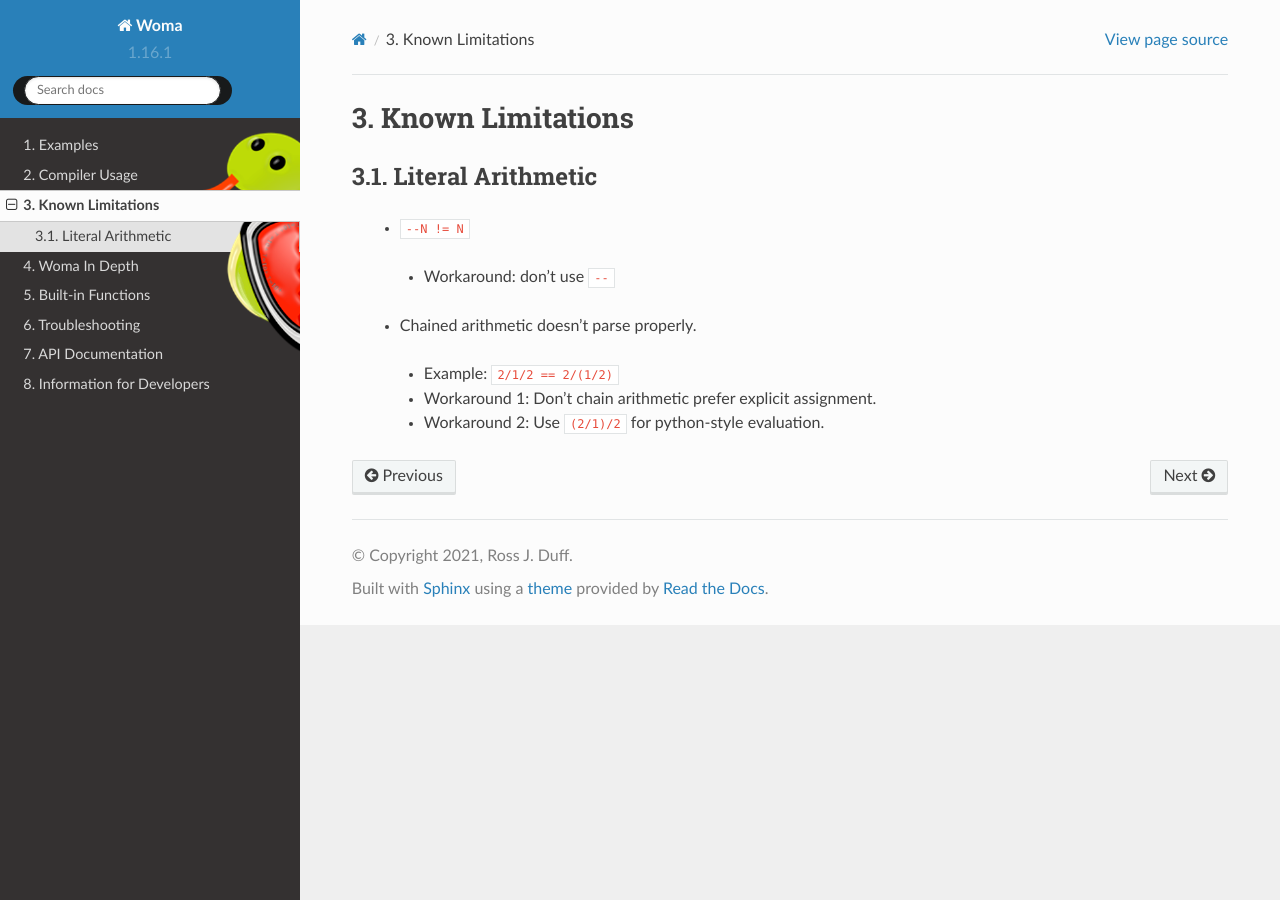
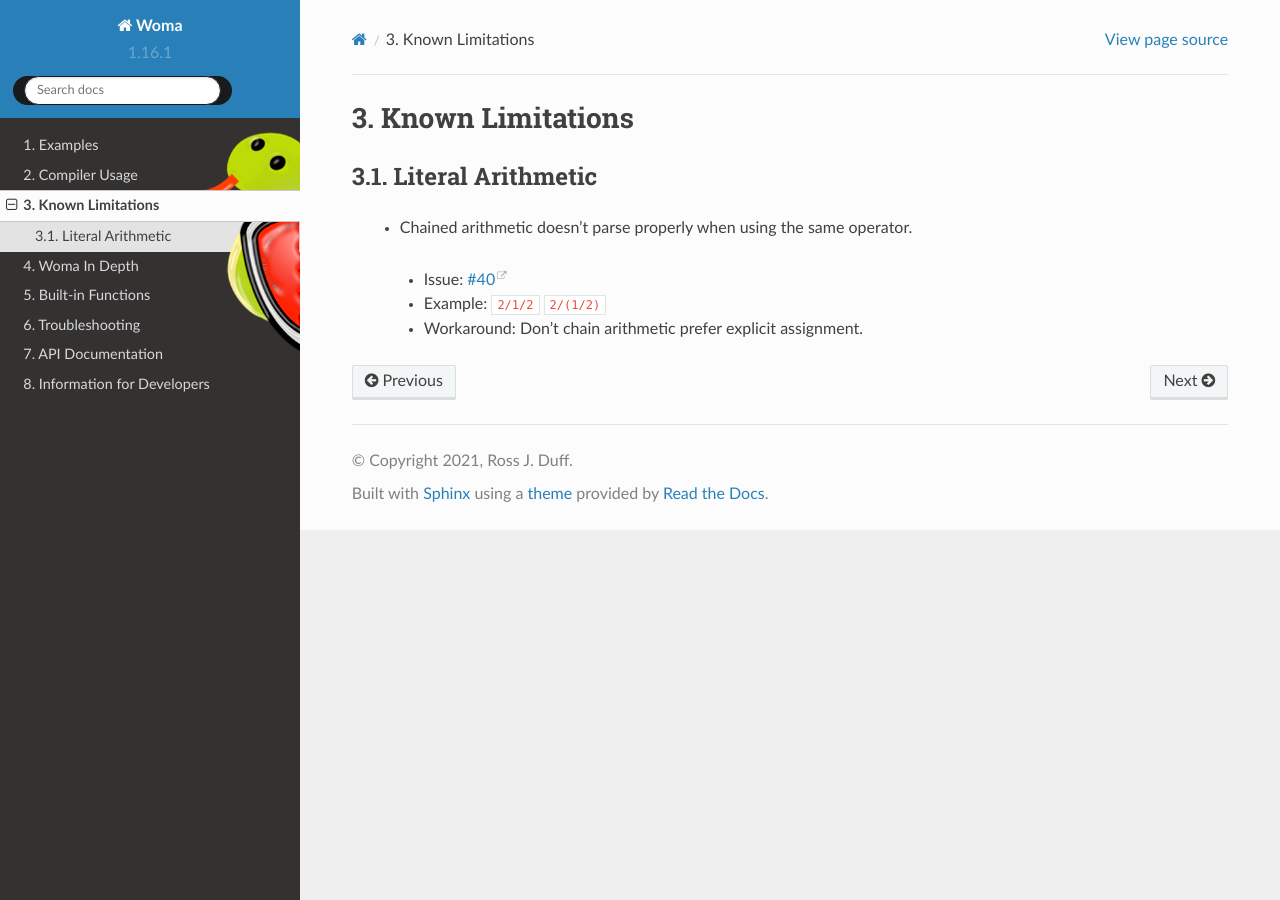
Before and after one commit to rjdbcm/Aspidites, a Sphinx documentation site: the page built from docs/limits.rst, in a window 1280 px wide. Built offline with Sphinx 7.4.7 and the Read the Docs theme 2.0.0, drawn with Linux system fonts in a browser that asks for light colours; the version number is read from the project's files by our own code.

Commit message:
update limits.rst

```diff
--- a/docs/limits.rst
+++ b/docs/limits.rst
@@ -4,9 +4,7 @@ Known Limitations
 Literal Arithmetic
 ~~~~~~~~~~~~~~~~~~
 
- - ``--N != N``
-  - Workaround: don't use ``--``
- - Chained arithmetic doesn't parse properly.
-  - Example: ``2/1/2 == 2/(1/2)``
-  - Workaround 1: Don't chain arithmetic prefer explicit assignment.
-  - Workaround 2: Use ``(2/1)/2`` for python-style evaluation.
+ - Chained arithmetic doesn't parse properly when using the same operator.
+  - Issue: `#40 <https://github.com/rjdbcm/Aspidites/issues/40>`_
+  - Example: ``2/1/2`` ``2/(1/2)``
+  - Workaround: Don't chain arithmetic prefer explicit assignment.
```
